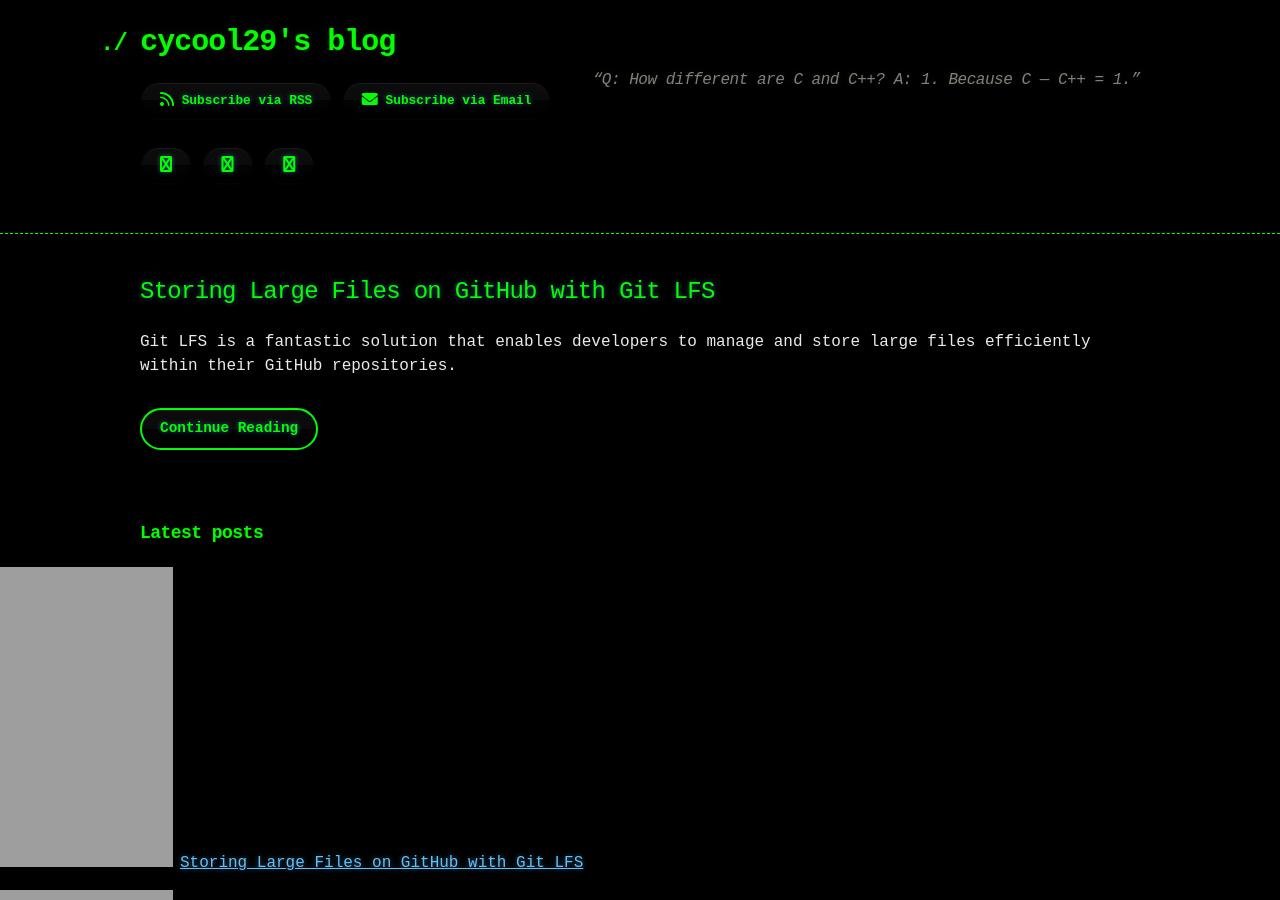
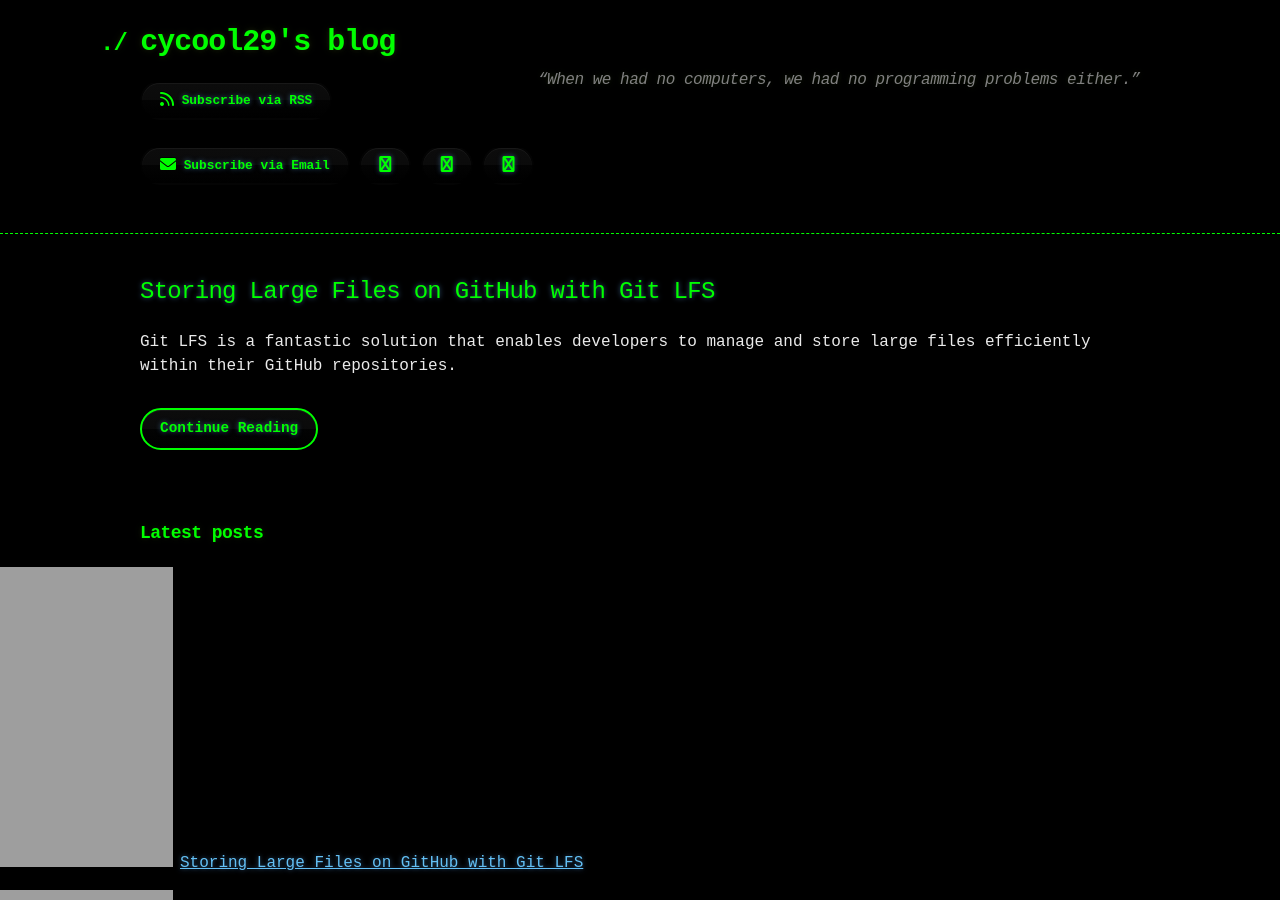
Before and after one commit to cycool29/cycool29.github.io, a Jekyll site: the page built from index.md, in a window 1280 px wide and 900 px high. Built offline with Jekyll 4.4.1, drawn with Linux system fonts in a browser that asks for light colours; a style sheet for code colours, icons or effects is not loaded.

Commit message:
Update quotes

```diff
--- a/_config.yml
+++ b/_config.yml
@@ -1,5 +1,5 @@
 title: cycool29's blog
-description: "“Q: How different are C and C++? A: 1. Because C — C++ = 1.” "
+description: "“When we had no computers, we had no programming problems either.” "
 bio: A high school student. Intermediate in Python, Git, Bash. Learning JavaScript. He/Him. "
 author: cycool29
 url: https://cycool29.github.io
```
